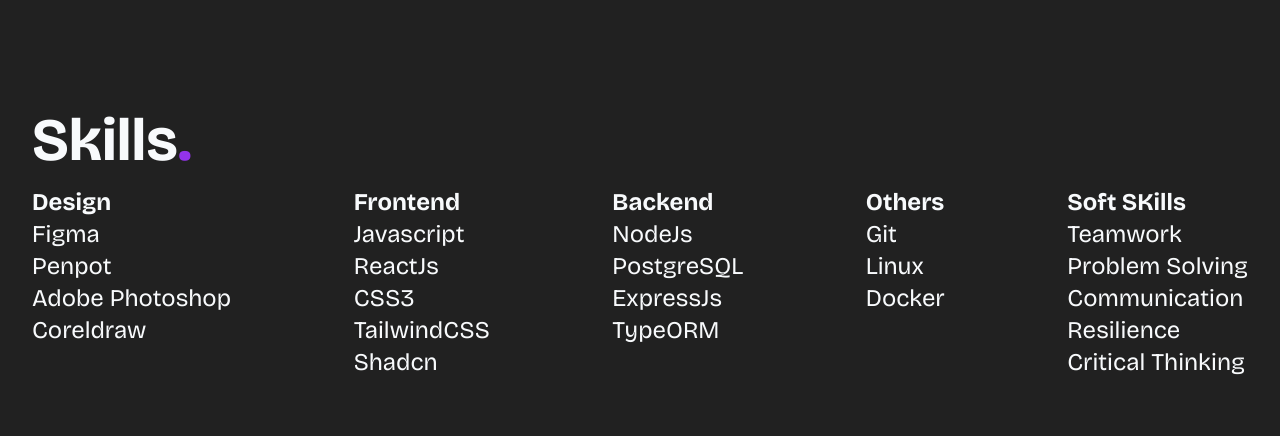
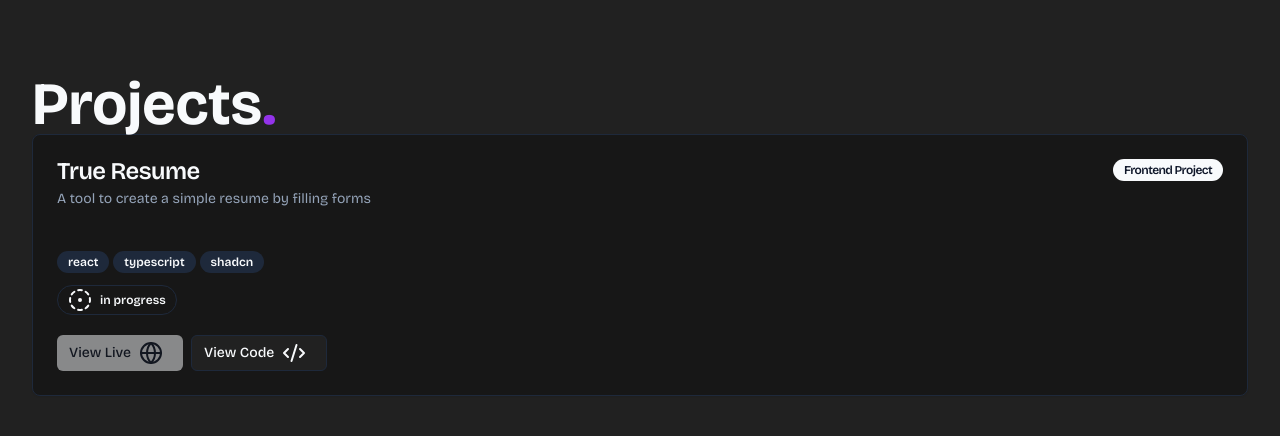
Before and after one commit to kshetritej/kshetritej, a React (Vite) app: page /home in a window 1280 px wide. Shown: the part 474-910 px from the top of the page. Built offline with nearby package versions, Linux system fonts and the light colour scheme.

Commit message:
add: projects template

```diff
--- a/package.json
+++ b/package.json
@@ -10,6 +10,7 @@
     "preview": "vite preview"
   },
   "dependencies": {
+    "@radix-ui/react-aspect-ratio": "^1.0.3",
     "@radix-ui/react-dropdown-menu": "^2.0.6",
     "@radix-ui/react-slot": "^1.0.2",
     "class-variance-authority": "^0.7.0",
--- a/src/App.tsx
+++ b/src/App.tsx
@@ -1,10 +1,10 @@
-import { BrowserRouter, Route, Routes } from "react-router-dom";
 import Header from "./components/Header";
 import Navbar from "./components/Navbar";
 import { ThemeProvider } from "./components/theme-provider";
 import Footer from "./components/Footer";
 import Skills from "./components/Skills";
 import About from "./components/About";
+import Projects from "./components/Projects";
 
 function App() {
   return (
@@ -13,6 +13,7 @@
         <div className="container">
           <Navbar />
           <Header />
+          <Projects/>
           <Skills/>
           <About/>
           <Footer/>
--- a/src/assets/styles/global.css
+++ b/src/assets/styles/global.css
@@ -40,8 +40,8 @@
     --background: 0, 0%, 13%;
     --foreground: 210 40% 98%;
 
-    --card: 222.2 84% 4.9%;
-    --card-foreground: 0, 0%, 9%;
+    --card: 0 0% 9%;
+    --card-foreground: 210, 40%, 98%;
 
     /* --popover: 222.2 84% 4.9%; */
     --popover: 0 0% 9%;
--- /dev/null
+++ b/src/components/Experience.tsx
@@ -0,0 +1,11 @@
+const Experience = () => {
+  return (
+    <div>
+      <h1 className="text-4xl sm:text-6xl font-bold">
+        Experience<span className="text-purple-600">.</span>
+      </h1>
+    </div>
+  );
+};
+
+export default Experience;
--- a/src/components/Footer.tsx
+++ b/src/components/Footer.tsx
@@ -43,7 +43,7 @@
         </div>
         <div className="copyright py-6 flex flex-col items-center">
           <h1 className="py-2">
-             Design credited with ❤️ by{" "}
+             Design  ©  {" "}
             <a href="https://purplefolio.framer.website/" target="_blank">
               <Button className="p-0" variant={'link'}> Luca Da Corte</Button>
             </a>
--- /dev/null
+++ b/src/components/Projects.tsx
@@ -0,0 +1,69 @@
+import {
+  Card,
+  CardContent,
+  CardDescription,
+  CardFooter,
+  CardHeader,
+  CardTitle,
+} from "@/components/ui/card";
+
+import { Badge } from "@/components/ui/badge";
+
+import projectData from "../data/projects.json";
+import { Button } from "./ui/button";
+import { Code2, Globe, CircleDotDashed, CircleDot } from "lucide-react";
+const Projects = () => {
+  return (
+    <div>
+      <h1 className="text-4xl sm:text-6xl font-bold">
+        Projects<span className="text-purple-600">.</span>
+      </h1>
+
+      <Card>
+        <CardHeader>
+          <CardTitle className="flex justify-between">{projectData[0].name}
+          <p className="text-sm"><Badge>{projectData[0].project_type}</Badge></p></CardTitle>
+          <CardDescription>{projectData[0].description}</CardDescription>
+        </CardHeader>
+        <CardContent className="py-4">
+          {projectData[0].tech_stack.map((item, idx) => (
+            <Badge variant={"secondary"} className=" mr-1" key={idx}>
+              {item}
+            </Badge>
+          ))}
+ <br />         <Badge variant={"outline"} className="mt-3 mr-1" key={1}>
+            {projectData[0].status !== "completed" ? <CircleDotDashed className="mr-2" /> :<CircleDot />}
+
+            {projectData[0].status}
+          </Badge>
+        </CardContent>
+        <CardFooter>
+          <div className="flex gap-2">
+            <a href={projectData[0].live_link} target="_blank">
+              <Button
+                variant="default"
+                disabled={!projectData[0].live_link}
+                size={"sm"}
+              >
+                View Live{" "}
+                <span className="p-2">
+                  <Globe />
+                </span>
+              </Button>
+            </a>
+            <a href={projectData[0].github_link} target="_blank">
+              <Button variant="outline" size={"sm"}>
+                View Code{" "}
+                <span className="p-2">
+                  <Code2 />
+                </span>
+              </Button>
+            </a>
+          </div>
+        </CardFooter>
+      </Card>
+    </div>
+  );
+};
+
+export default Projects;
--- /dev/null
+++ b/src/components/ui/badge.tsx
@@ -0,0 +1,36 @@
+import * as React from "react"
+import { cva, type VariantProps } from "class-variance-authority"
+
+import { cn } from "@/lib/utils"
+
+const badgeVariants = cva(
+  "inline-flex items-center rounded-full border px-2.5 py-0.5 text-xs font-semibold transition-colors focus:outline-none focus:ring-2 focus:ring-ring focus:ring-offset-2",
+  {
+    variants: {
+      variant: {
+        default:
+          "border-transparent bg-primary text-primary-foreground hover:bg-primary/80",
+        secondary:
+          "border-transparent bg-secondary text-secondary-foreground hover:bg-secondary/80",
+        destructive:
+          "border-transparent bg-destructive text-destructive-foreground hover:bg-destructive/80",
+        outline: "text-foreground",
+      },
+    },
+    defaultVariants: {
+      variant: "default",
+    },
+  }
+)
+
+export interface BadgeProps
+  extends React.HTMLAttributes<HTMLDivElement>,
+    VariantProps<typeof badgeVariants> {}
+
+function Badge({ className, variant, ...props }: BadgeProps) {
+  return (
+    <div className={cn(badgeVariants({ variant }), className)} {...props} />
+  )
+}
+
+export { Badge, badgeVariants }
--- /dev/null
+++ b/src/data/projects.json
@@ -0,0 +1,72 @@
+{
+"0":    {
+      "name":"True Resume",
+      "image_url":"https://images.unsplash.com/photo-1602407294553-6ac9170b3ed0?q=80&w=1074&auto=format&fit=crop&ixlib=rb-4.0.3&ixid=M3wxMjA3fDB8MHxwaG90by1wYWdlfHx8fGVufDB8fHx8fA%3D%3D",
+      "description":"A tool to create a simple resume by filling forms",
+      "status":"in progress",
+      "project_type":"Frontend Project",
+      "github_link":"https://github.com/kshetritej/true-resume",
+      "live_link":"",
+      "tech_stack":["react","typescript","shadcn"]
+    },
+    "1":{
+      "name":"Learnify",
+      "image_url":"",
+      "description":"A learning management system where people can share best resources from around the internet and also can find them.",
+      "status":"completed",
+      "project_type":"Fullstack Project",
+      "github_link":"https://github.com/kshetritej/learnify",
+      "live_link":"",
+      "tech_stack":["csharp","dotnet-core","bootstrap","entityframework-core"]
+    },
+    "2":{
+      "name":"Portfolio",
+      "image_url":"",
+      "description":"This portfolio is a simple react app to showcase my projects and skills.",
+      "status":"completed",
+      "project_type":"Frontend Project",
+      "github_link":"https://github.com/kshetritej/kshetritej",
+      "live_link":"https://kshetritej.com.np",
+      "tech_stack":["react","tailwindcss","shadcn"]
+    },
+    "3":{
+      "name":"w3Schools",
+      "image_url":"",
+      "description":"A clone of w3schools.com",
+      "status":"completed",
+      "project_type":"Frontend Project",
+      "github_link":"https://github.com/kshetritej/w3schools",
+      "live_link":"https://kshetritej.github.io/w3schools",
+      "tech_stack":["Javascript","HTML5","CSS3"]
+    },
+    "4":{
+      "name":"T-Library",
+      "image_url":"",
+      "description":"A simple tool to manage reading list.",
+      "status":"completed",
+      "project_type":"Frontend Project",
+      "github_link":"https://github.com/kshetritej/library",
+      "live_link":"https://kshetritej.github.io/library",
+      "tech_stack":["Javascript","HTML5","CSS3"]
+    },
+    "5":{
+      "name":"Etch A Sketch",
+      "image_url":"",
+      "description":"A simple dom manipulation project to create a sketch art.",
+      "status":"completed",
+      "project_type":"Frontend Project",
+      "github_link":"https://github.com/kshetritej/etch-a-sketch",
+      "live_link":"https://kshetritej.github.io/etch-a-sketch",
+      "tech_stack":["Javascript","HTML5","CSS3"]
+    },
+    "6":{
+      "name":"Tic Tac Toe",
+      "image_url":"",
+      "description":"A simple Javascript game to play tic tac toe.",
+      "status":"completed",
+      "project_type":"Frontend Project",
+      "github_link":"https://github.com/kshetritej/tic-tac-toe",
+      "live_link":"https://kshetritej.github.io/tic-tac-toe",
+      "tech_stack":["Javascript","HTML5","CSS3"]
+    }
+}
```
Also changed, not shown: 1 other file (tests, documents, lock files or other folders).
